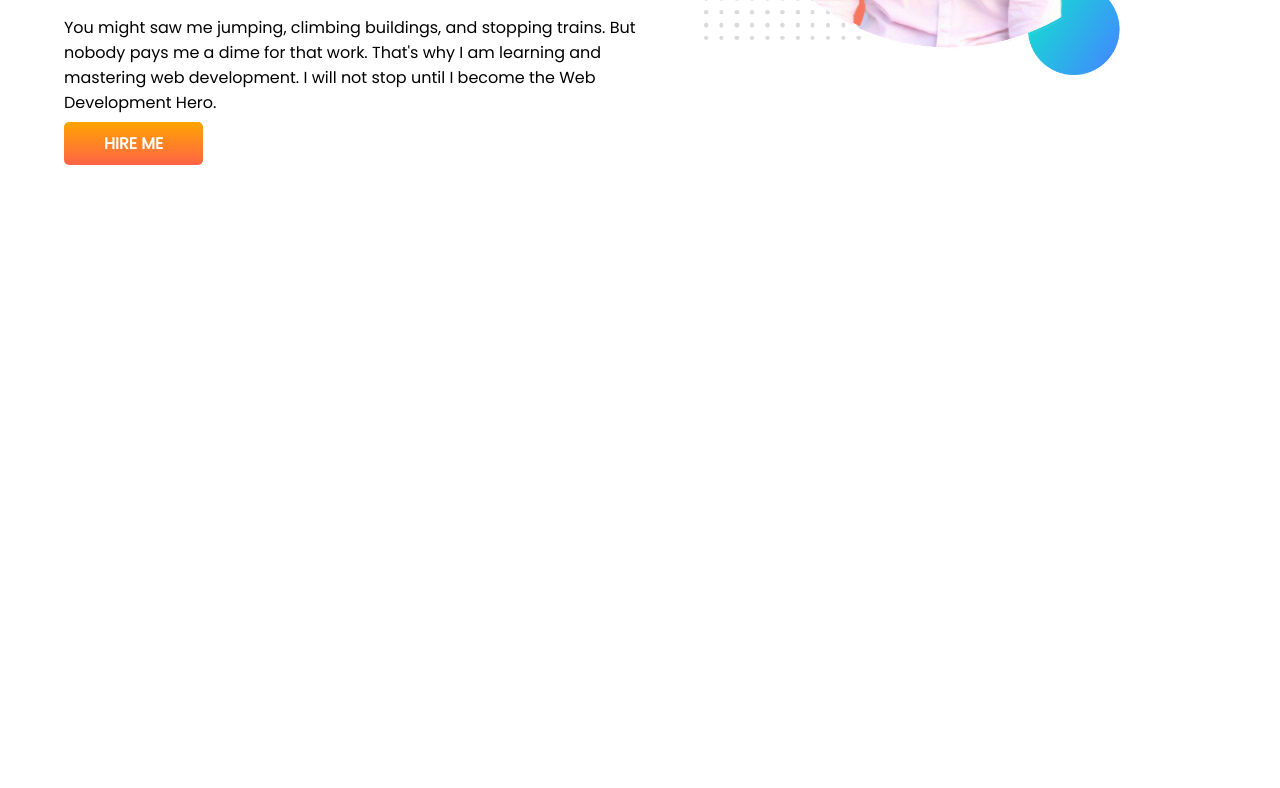
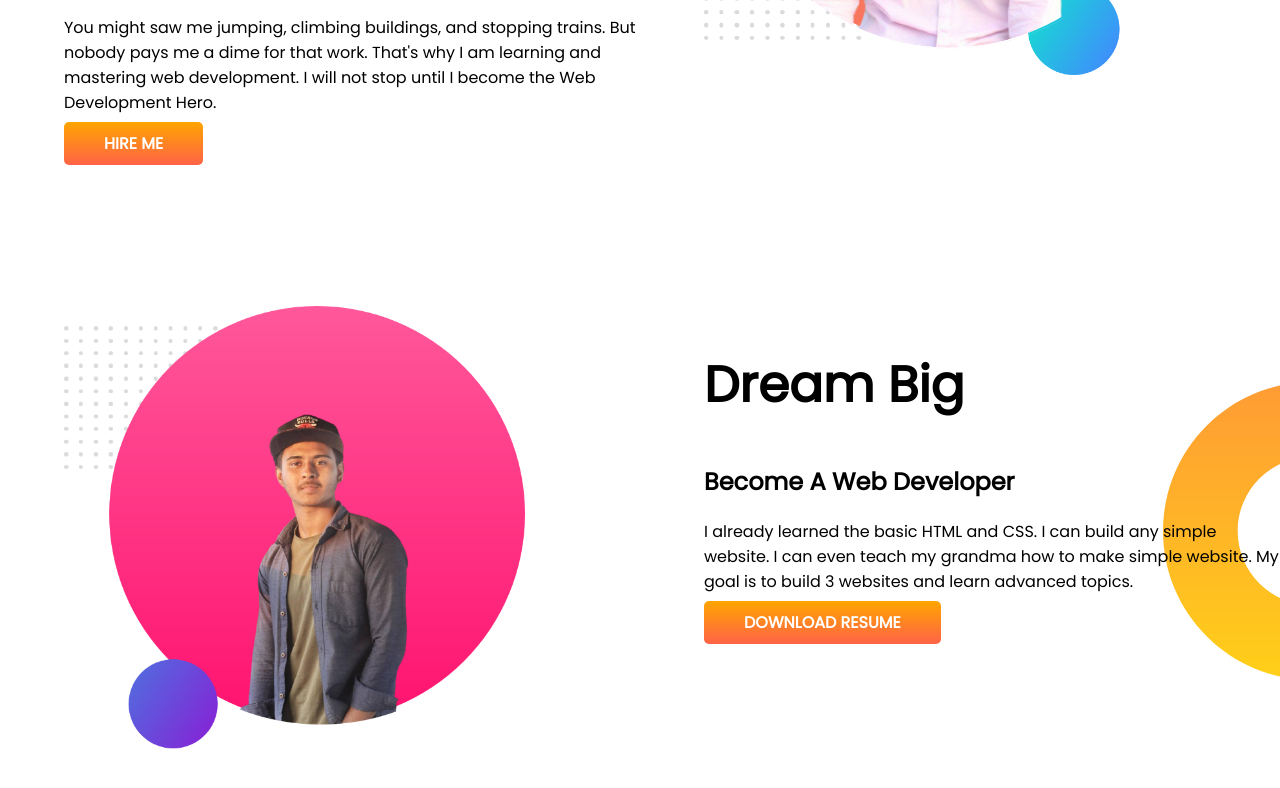
Before and after one commit to raka-404/developer-portfolio, a plain HTML site: page index.html in a window 1280 px wide. Shown: the part 382-1170 px from the top of the page. Before the commit the page ends 800 px from the top, so only its background shows below. Drawn offline with Linux system fonts and the light colour scheme.

Commit message:
dream added

```diff
--- a/index.html
+++ b/index.html
@@ -29,7 +29,7 @@
         <a
           class="link-button"
           href="https://www.linkedin.com/in/md-rakibul-islam-622b2a1b6/"
-          target="blank"
+          target="_blank"
           >HIRE ME</a
         >
       </div>
@@ -37,5 +37,19 @@
         <img src="images/raka1.png" alt="" />
       </div>
     </section>
+
+    <section class="dream-big">
+      <div class="half-width"><img src="images/raka2.png" alt="" /></div>
+      <div class="half-width">
+        <h1>Dream Big</h1>
+        <h2>Become A Web Developer</h2>
+        <p>
+          I already learned the basic HTML and CSS. I can build any simple
+          website. I can even teach my grandma how to make simple website. My
+          goal is to build 3 websites and learn advanced topics.
+        </p>
+        <a class="link-button" target="_blank" href="">DOWNLOAD RESUME</a>
+      </div>
+    </section>
   </body>
 </html>
--- a/style.css
+++ b/style.css
@@ -12,6 +12,7 @@ span {
 }
 section {
   display: flex;
+  margin-bottom: 150px;
 }
 .half-width {
   width: 50%;
@@ -32,3 +33,8 @@ section {
   background-image: url(images/top-banner.png);
   background-repeat: no-repeat;
 }
+.dream-big {
+  background-image: url(images/dream-bg.png);
+  background-repeat: no-repeat;
+  background-position: right;
+}
```
